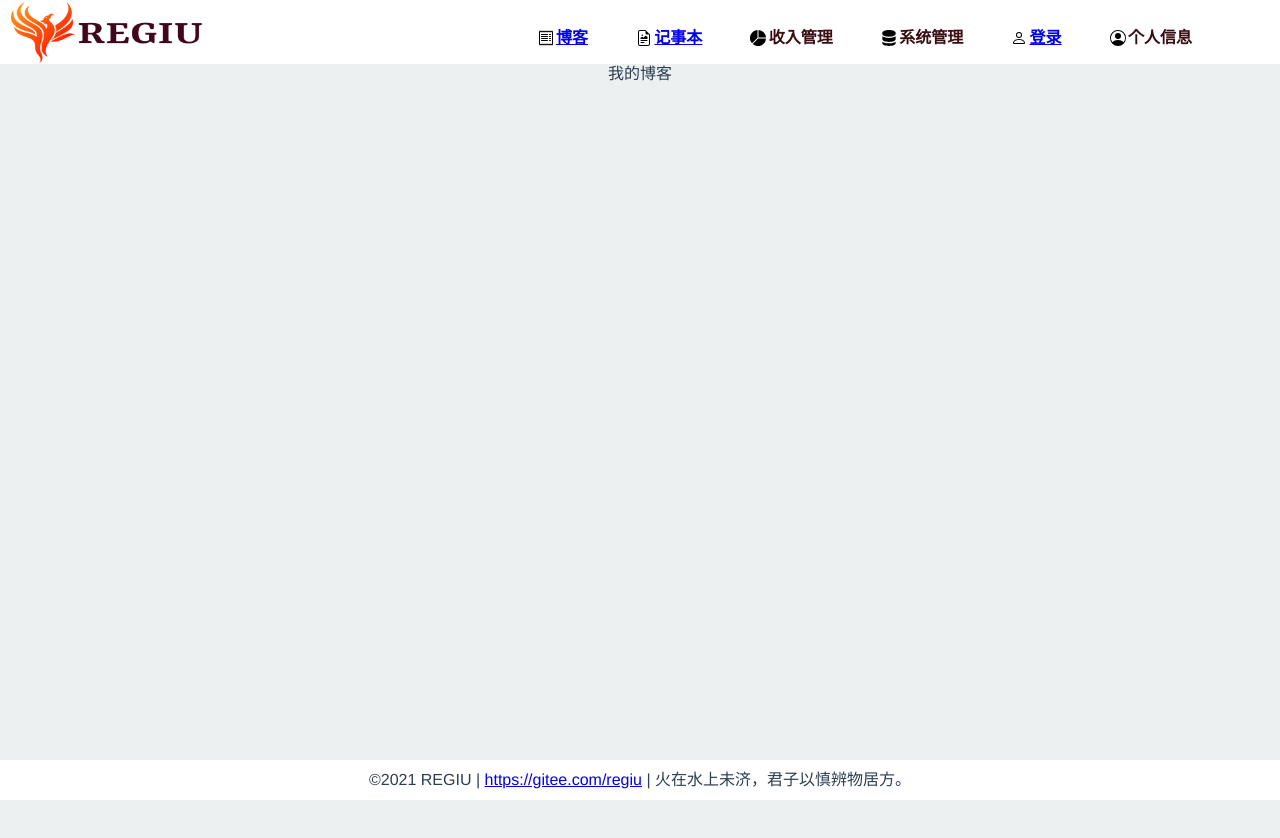
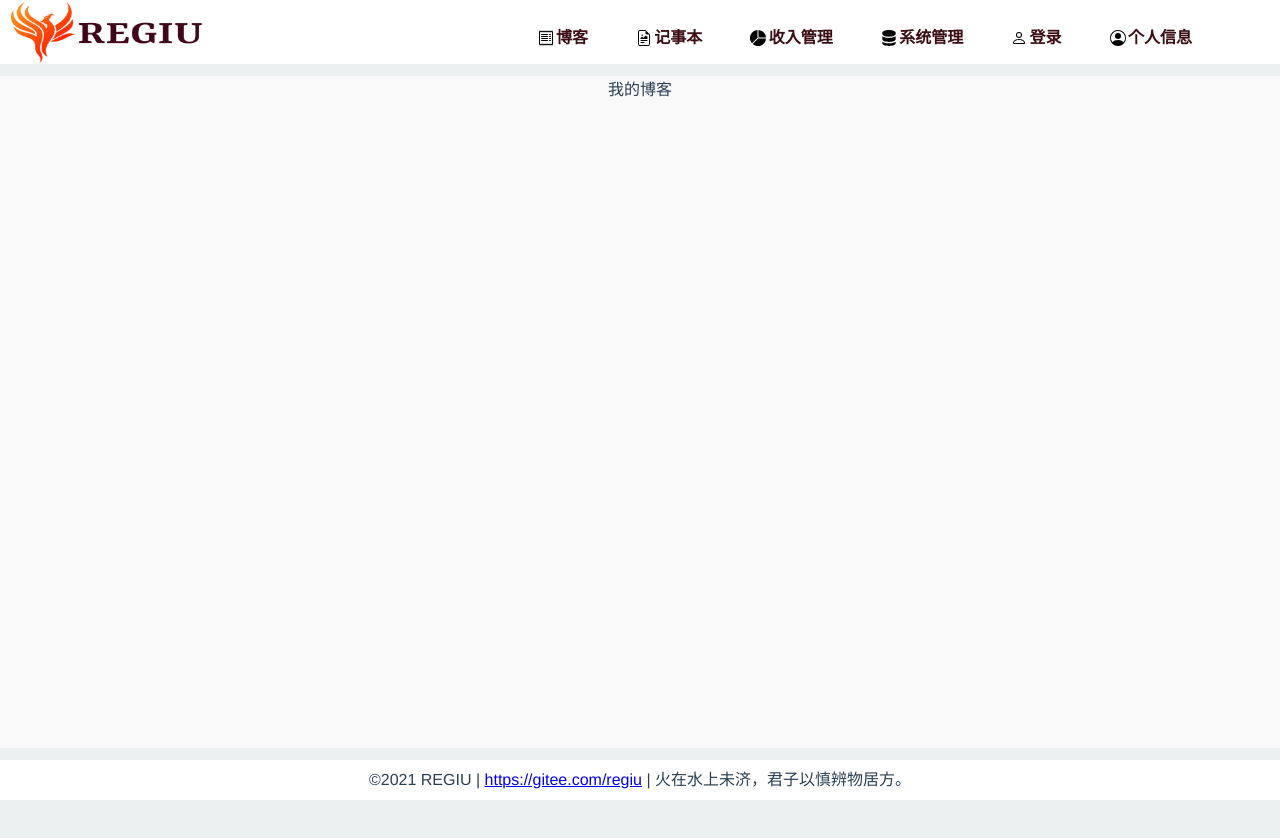
Before and after one commit to coregiu/chamberlain, a Vue app in the folder chamberlain_website/: page / in a window 1280 px wide. Shown: the top 838 px of the page. Built offline with nearby package versions, Linux system fonts and the light colour scheme.

Commit message:
Fix bug of vue router.

```diff
--- a/chamberlain_website/src/App.vue
+++ b/chamberlain_website/src/App.vue
@@ -3,19 +3,19 @@
     <div id="top">
       <a href="#"><img src="./assets/regiu-logo.png" id="logo"/></a>
       <div>
-        <router-link to="/blog"><img src="./assets/svgs/blog.svg"/>博客</router-link>
+        <router-link to="/blog" class="menu"><img src="./assets/svgs/blog.svg"/>博客</router-link>
       </div>
       <div>
-        <router-link to="/notebook"><img src="./assets/svgs/notebook.svg"/>记事本</router-link>
+        <router-link to="/notebook" class="menu"><img src="./assets/svgs/notebook.svg"/>记事本</router-link>
       </div>
       <div class="group">
-        <img src="./assets/svgs/input.svg">收入管理
+        <img src="./assets/svgs/input.svg" class="subMenu">收入管理
         <ul>
           <li>
-            <router-link to="/inputs_details">收入明细</router-link>
+            <router-link to="/inputs_details" class="subMenu">收入明细</router-link>
           </li>
           <li>
-            <router-link to="/inputs_analysis">收入分析</router-link>
+            <router-link to="/inputs_analysis" class="subMenu">收入分析</router-link>
           </li>
         </ul>
       </div>
@@ -23,30 +23,30 @@
         <img src="./assets/svgs/admin.svg"/>系统管理
         <ul>
           <li>
-            <router-link to="/urmgmt">用户管理</router-link>
+            <router-link to="/urmgmt" class="subMenu">用户管理</router-link>
           </li>
           <li>
-            <router-link to="/syslog">操作日志</router-link>
+            <router-link to="/syslog" class="subMenu">操作日志</router-link>
           </li>
           <li>
-            <router-link to="/sysback">备份恢复</router-link>
+            <router-link to="/sysback" class="subMenu">备份恢复</router-link>
           </li>
         </ul>
       </div>
       <div>
-        <router-link to="/login"><img src="./assets/svgs/login.svg"/>登录</router-link>
+        <router-link to="/login" class="menu"><img src="./assets/svgs/login.svg"/>登录</router-link>
       </div>
       <div>
         <img src="./assets/svgs/accout.svg"/>个人信息
         <ul>
           <li>
-            <router-link to="/userinfo">个人信息</router-link>
+            <router-link to="/userinfo" class="subMenu">个人信息</router-link>
           </li>
           <li>
-            <router-link to="/updatepassword">修改密码</router-link>
+            <router-link to="/updatepassword" class="subMenu">修改密码</router-link>
           </li>
           <li>
-            <router-link to="/logout">🚀 退出系统</router-link>
+            <router-link to="/logout" class="subMenu">🚀 退出系统</router-link>
           </li>
         </ul>
       </div>
--- a/chamberlain_website/src/index.scss
+++ b/chamberlain_website/src/index.scss
@@ -32,6 +32,7 @@ body {
       background-color: #ffffff;
       flex: 10 10 auto;
       color: #3a0d14;
+      z-index: 999;
 
       div {
         position: relative;
@@ -64,14 +65,11 @@ body {
           background-color: #f9f9f9;
           width: 70%;
           text-align: center;
-          router-link {
-            color: #8c818a;
-          }
         }
       }
     }
 
-    router-link {
+    .menu {
       width: 100%;
       font-weight: bold;
       color: #3a0d14;
@@ -88,10 +86,17 @@ body {
       }
     }
 
+    .subMenu {
+      color: #8c818a;
+    }
+
     #content {
-      position: relative;
-      min-height: 80vh;
+      position: fixed;
+      top: 9.5vh;
+      height: 84vh;
       width: 100%;
+      background-color: #f9f9f9;
+
     }
 
     #foot {
```
